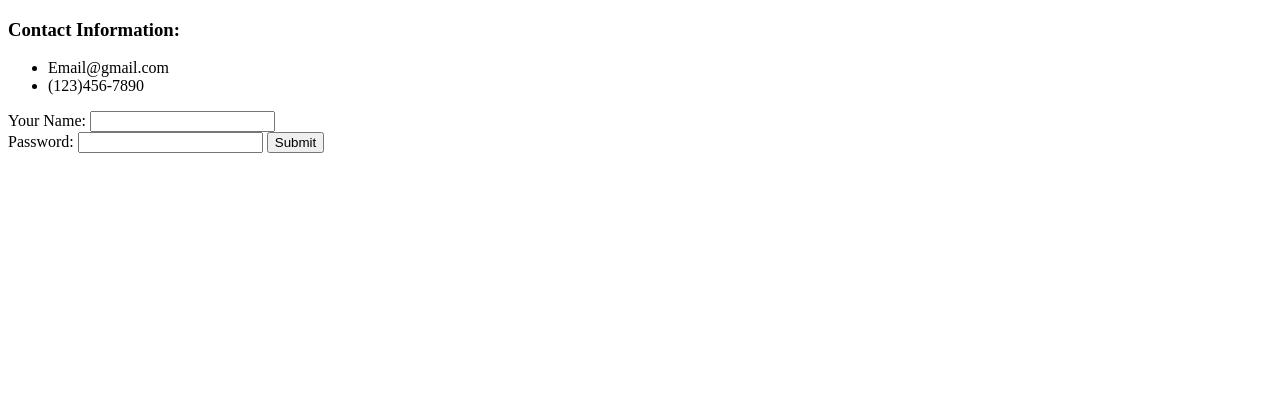
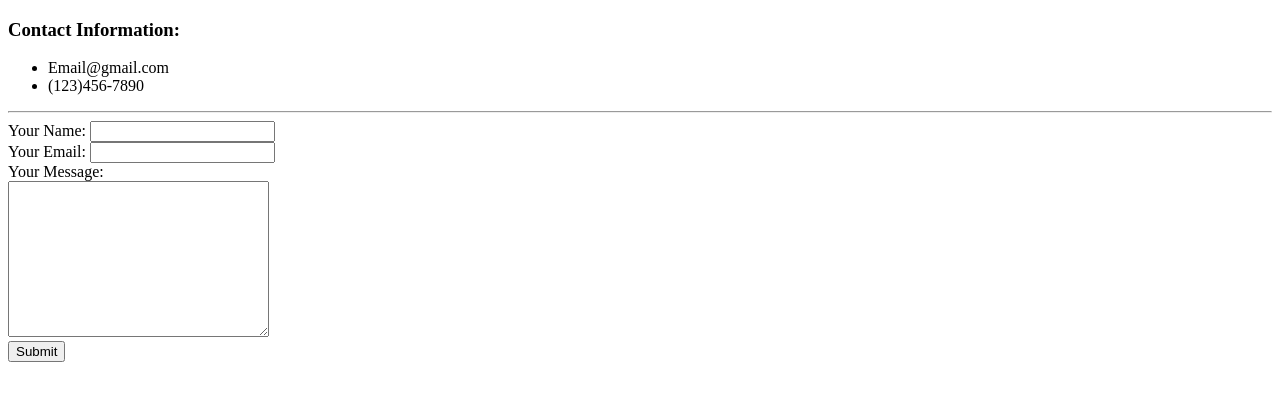
Before and after one commit to barkey2121/cv, a plain HTML site: page contactinfo.html in a window 1280 px wide. Drawn offline with Linux system fonts and the light colour scheme.

Commit message:
new files

```diff
--- a/contactinfo.html
+++ b/contactinfo.html
@@ -12,11 +12,14 @@
         <li>Email@gmail.com</li>
         <li>(123)456-7890</li>
     </ul>
-    <form action="">
+    <hr>
+    <form action="mailto:info@gmail.com" method="post" enctype="text/plain">
         <label>Your Name:</label>
-        <input type="text" name="" id=""><br>
-        <label>Password:</label>
-        <input type="password" name="" id="">
+        <input type="text" name="yourName" id=""><br>
+        <label>Your Email:</label>
+        <input type="email" name="yourEmail" id=""><br>
+        <label >Your Message:</label><br>
+        <textarea name="yourMessage" id="" cols="30" rows="10"></textarea><br>
         <input type="submit" name="">
     </form>
 
```
